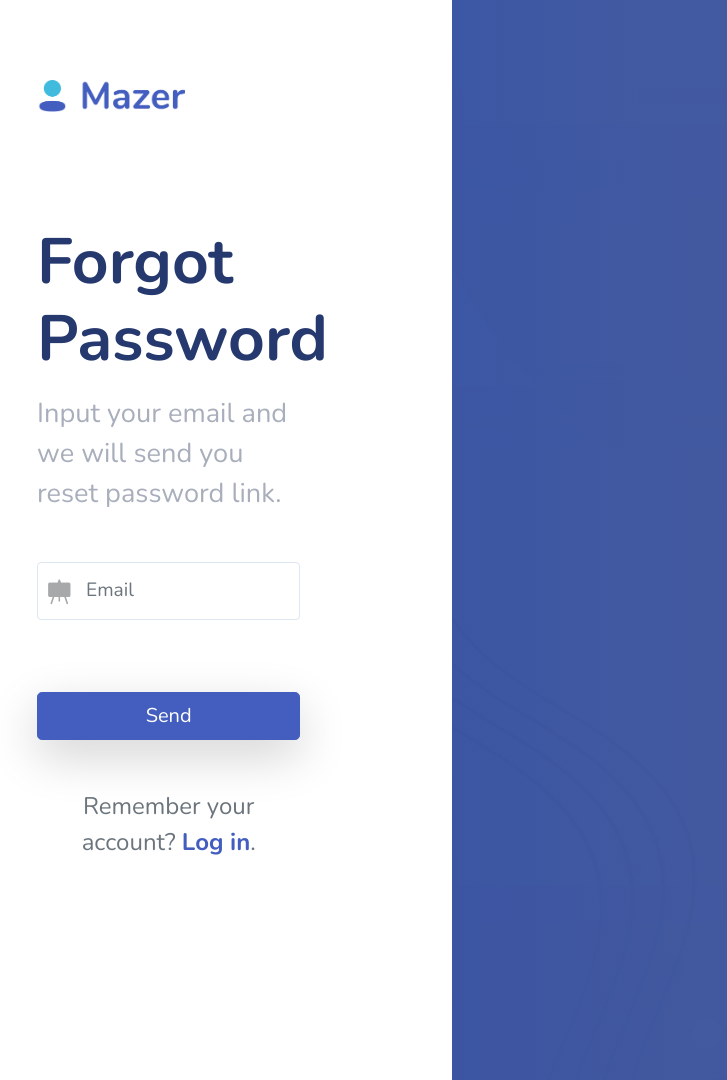
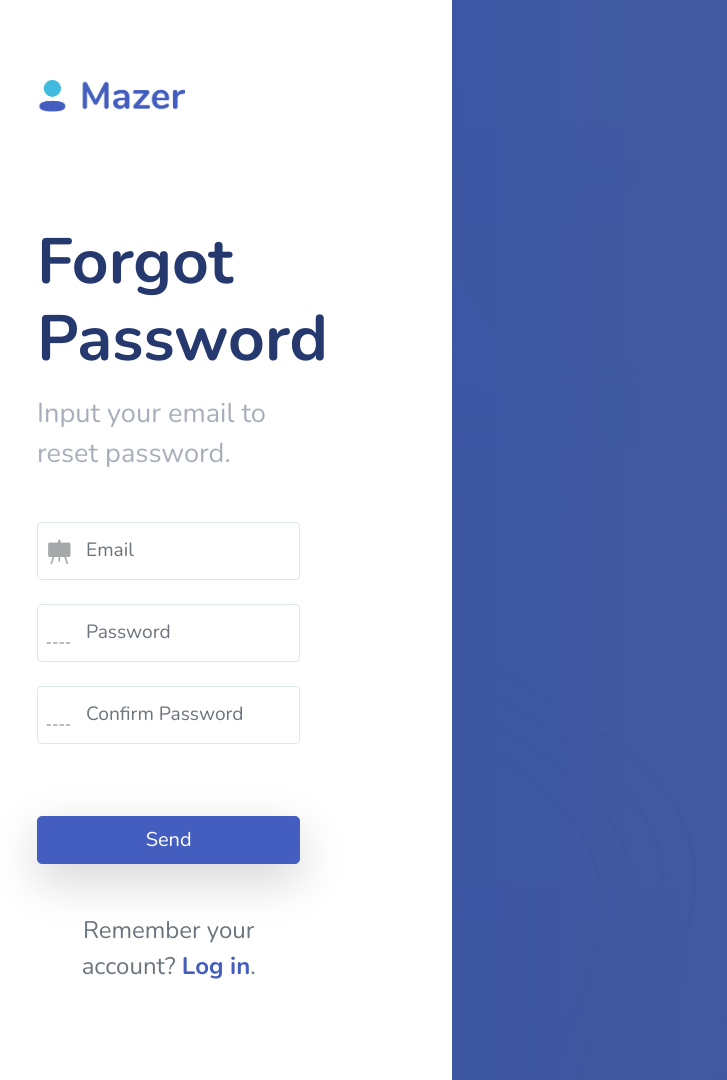
Before and after one commit to PreetiNegi04/UPTEC, a Flask app: template templates/auth-forgot-password.html in a window 1280 px wide. Shown: the whole page, without its empty margins (91-818 px from the left). Run offline with Flask 3, Linux system fonts and the light colour scheme; the template is opened without the code that fills it, so the values that code supplies are empty; some libraries are stand-ins or nearby versions.

Commit message:
added forgot password functionality

```diff
--- a/app.py
+++ b/app.py
@@ -21,13 +21,11 @@ def register():
         confirm_password = data['confirm']
 
         user_found = mongo.user.find_one({'username': username})
-        uname = user_found['username']
         email_found = mongo.user.find_one({'email': email})
-        em = email_found['email']
 
-        if uname == username:
+        if user_found:
             message = 'Username already exists!'
-        elif em == email:
+        elif email_found:
             message = 'Email already exists!'
         elif password != confirm_password:
             message = 'Passwords do not match!'
@@ -54,15 +52,40 @@ def login():
         password = data.get('password')
 
         user_found = mongo.user.find_one({'username': username})
-        uname = user_found['username']
-        pword = user_found['password']
 
-        if uname == username and pword == password:
+
+        if user_found and user_found['password'] == password:
             return render_template('index.html', username = uname)
         else:
             message = 'Invalid username or password!'
 
     return render_template('auth-login.html', message = message)
 
+@app.route('/logout')
+def logout():
+    return render_template('auth-login.html')
+
+@app.route('/forget-password', methods=['POST', 'GET'])
+def forget_password():
+    message = ''
+    if request.method == 'POST':
+        data = request.form
+        email = data.get('email')
+        password = data.get('password')
+        confirm_password = data['confirm']
+
+        email_found = mongo.user.find_one({'email': email})
+
+        if email_found:
+            if password != confirm_password:
+                message = 'Passwords do not match!'
+            else:
+                mongo.user.update_one({'email': email}, {'$set': {'password': password}})
+                message = 'Password updated successfully!'
+                return redirect(url_for('login'), message = message)
+        else:
+            message = 'Email doesn\'t exist!'
+    return render_template('auth-forgot-password.html', message = message)
+
 if __name__ == '__main__':
     app.run(debug=True)
--- a/templates/auth-forgot-password.html
+++ b/templates/auth-forgot-password.html
@@ -6,35 +6,52 @@
     <meta name="viewport" content="width=device-width, initial-scale=1.0">
     <title>Login - Mazer Admin Dashboard</title>
     <link href="https://fonts.googleapis.com/css2?family=Nunito:wght@300;400;600;700;800&display=swap" rel="stylesheet">
-    <link rel="stylesheet" href="assets/css/bootstrap.css">
-    <link rel="stylesheet" href="assets/vendors/bootstrap-icons/bootstrap-icons.css">
-    <link rel="stylesheet" href="assets/css/app.css">
-    <link rel="stylesheet" href="assets/css/pages/auth.css">
+    <link rel="stylesheet" href="static/css/bootstrap.css">
+    <link rel="stylesheet" href="static/vendors/bootstrap-icons/bootstrap-icons.css">
+    <link rel="stylesheet" href="static/css/app.css">
+    <link rel="stylesheet" href="static/css/pages/auth.css">
 </head>
 
 <body>
     <div id="auth">
+        {% if message %}
+        <div class="alert alert-danger" role="alert">
+            <p>{{ message }}</p>
+        </div>
+        {% endif %}
 
         <div class="row h-100">
             <div class="col-lg-5 col-12">
                 <div id="auth-left">
                     <div class="auth-logo">
-                        <a href="index.html"><img src="assets/images/logo/logo.png" alt="Logo"></a>
+                        <img src="static/images/logo/logo.png" alt="Logo"></a>
                     </div>
                     <h1 class="auth-title">Forgot Password</h1>
-                    <p class="auth-subtitle mb-5">Input your email and we will send you reset password link.</p>
+                    <p class="auth-subtitle mb-5">Input your email to reset password.</p>
 
-                    <form action="index.html">
+                    <form method = "post">
                         <div class="form-group position-relative has-icon-left mb-4">
-                            <input type="email" class="form-control form-control-xl" placeholder="Email">
+                            <input type="email" class="form-control form-control-xl" placeholder="Email" id = "email" name = "email">
                             <div class="form-control-icon">
                                 <i class="bi bi-envelope"></i>
                             </div>
                         </div>
-                        <button class="btn btn-primary btn-block btn-lg shadow-lg mt-5">Send</button>
+                        <div class="form-group position-relative has-icon-left mb-4">
+                            <input type="password" class="form-control form-control-xl" placeholder="Password" id = "password" name = "password">
+                            <div class="form-control-icon">
+                                <i class="bi bi-shield-lock"></i>
+                            </div>
+                        </div>
+                        <div class="form-group position-relative has-icon-left mb-4">
+                            <input type="password" class="form-control form-control-xl" placeholder="Confirm Password" id = "confirm" name = "confirm">
+                            <div class="form-control-icon">
+                                <i class="bi bi-shield-lock"></i>
+                            </div>
+                        </div>
+                        <button class="btn btn-primary btn-block btn-lg shadow-lg mt-5" type = "submit" >Send</button>
                     </form>
                     <div class="text-center mt-5 text-lg fs-4">
-                        <p class='text-gray-600'>Remember your account? <a href="auth-login.html" class="font-bold">Log
+                        <p class='text-gray-600'>Remember your account? <a href="/login" class="font-bold">Log
                                 in</a>.
                         </p>
                     </div>
--- a/templates/auth-login.html
+++ b/templates/auth-login.html
@@ -54,7 +54,7 @@
                         <p class="text-gray-600">Don't have an account? <a href="/register"
                                 class="font-bold">Sign
                                 up</a>.</p>
-                        <p><a class="font-bold" href="/auth-forgot-password">Forgot password?</a>.</p>
+                        <p><a class="font-bold" href="/forget-password">Forgot password?</a>.</p>
                     </div>
                 </div>
             </div>
```
